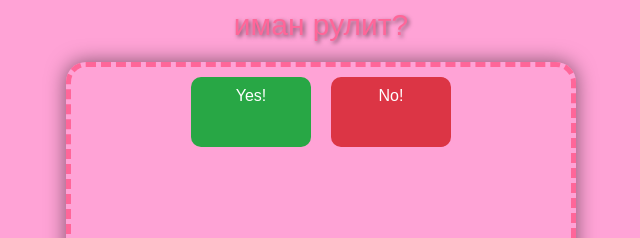
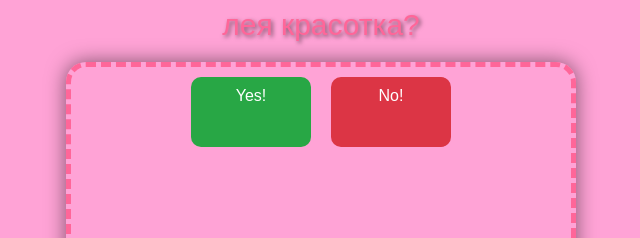
Before and after one commit to eichdmk/iman, a plain HTML site: page index.html in a window 1280 px wide. Shown: the top 238 px of the page, 319-959 px from the left. Drawn offline with Linux system fonts and the light colour scheme.

Commit message:
index.html

```diff
--- a/index.html
+++ b/index.html
@@ -3,7 +3,7 @@
 <head>
     <meta charset="UTF-8">
     <meta name="viewport" content="width=device-width, initial-scale=1.0">
-    <title>иман</title>
+    <title>лея</title>
 
     <style>
         body {
@@ -84,7 +84,7 @@
 </head>
 <body>
     <div class="mucaev">
-        иман рулит?
+        лея красотка?
     </div>
     <main>
         <div class="yes" onclick="yes()">
```
